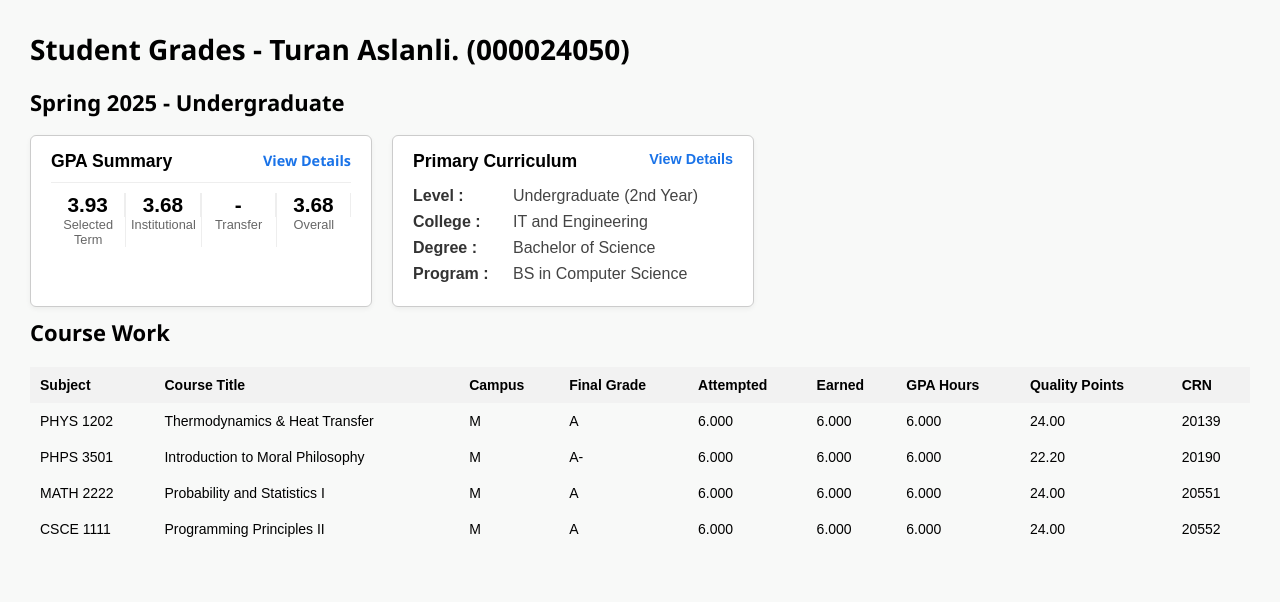
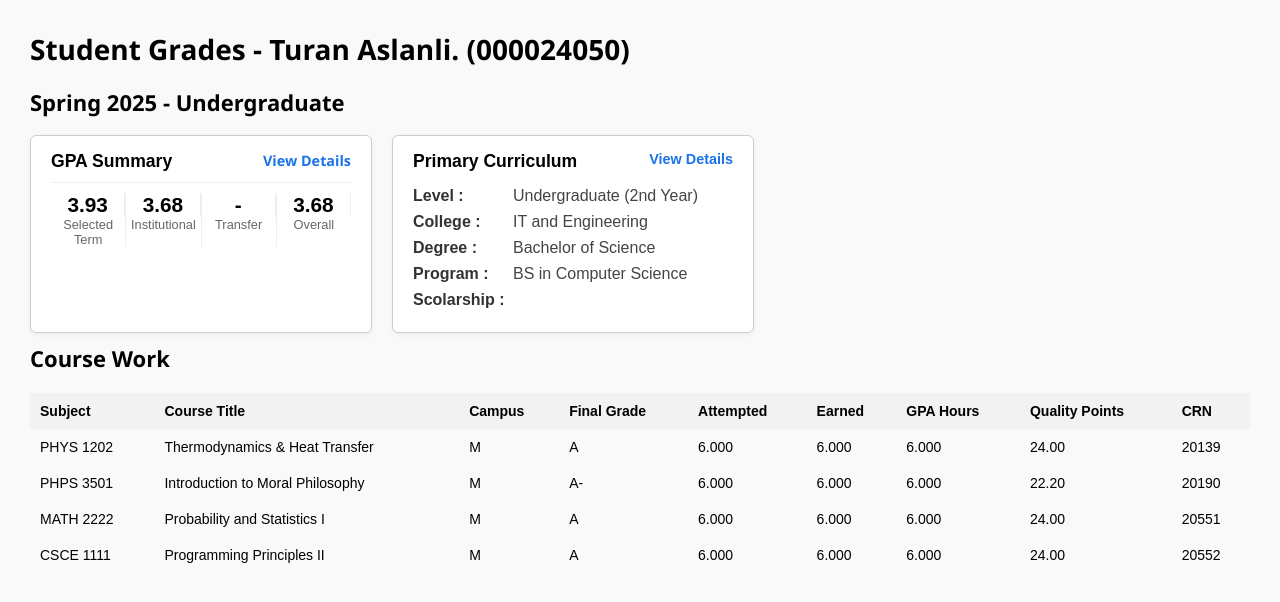
Before and after one commit to adagradebook/gradebook, a plain HTML site: page grades.html in a window 1280 px wide. Drawn offline with Linux system fonts and the light colour scheme.

Commit message:
Update grades.html

```diff
--- a/grades.html
+++ b/grades.html
@@ -33,6 +33,7 @@
         <div class="value">3.68</div>
         <div class="label">Overall</div>
       </div>
+
     </div>
    </div>
 
@@ -56,6 +57,10 @@
     <div class="info-item">
       <div class="info-label">Program :</div>
       <div class="info-value">BS in Computer Science</div>
+    </div>
+    <div class="info-item">
+      <div class="info-label">Scolarship :</div>
+      <div class="info-value" style="color: green;"></div>
     </div>
    </div>
   </div>
```
